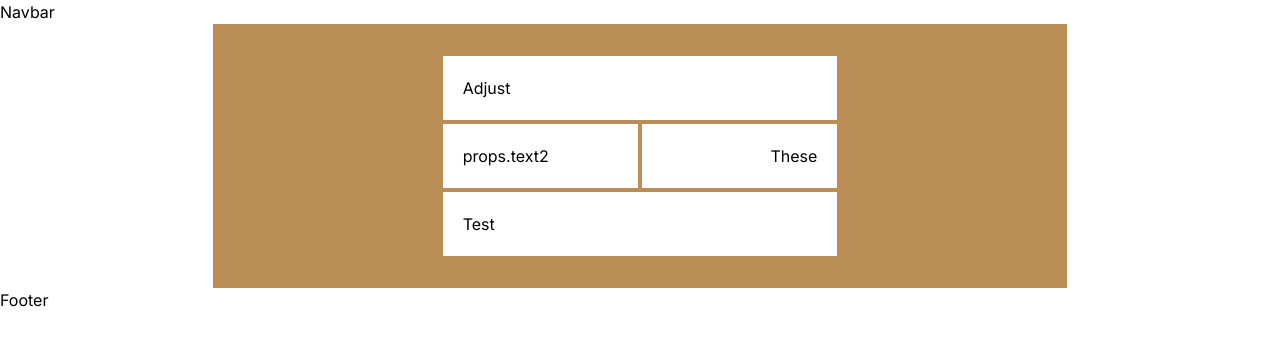
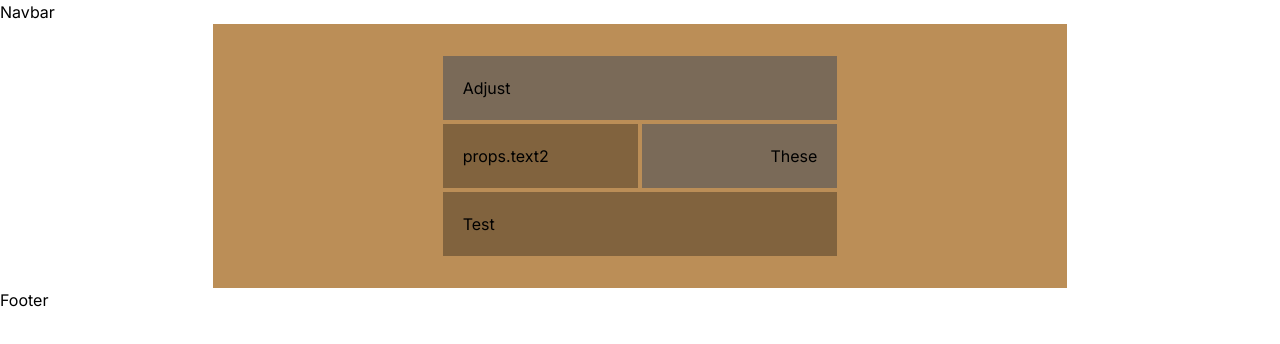
Before and after one commit to acm-ucr/hcg, a Next.js app: page / in a window 1280 px wide. Shown: the top 344 px of the page. Built offline with nearby package versions, Linux system fonts and the light colour scheme.

Commit message:
Changed colors for the inner boxes to be appropriate colors

```diff
--- a/src/components/Example.tsx
+++ b/src/components/Example.tsx
@@ -1,14 +1,14 @@
 const Example = (props: { text1: string; text2: string; text3: string }) => {
   return (
     <div className="bg-hcg-gold flex w-2/3 flex-col items-center gap-1 justify-self-center p-8">
-        <div className="bg-hcg-white w-1/2 p-5 text-left">{props.text1}</div>
+        <div className="bg-hcg-pastel-brown w-1/2 p-5 text-left">{props.text1}</div>
 
         <div className="flex w-1/2 flex-row gap-1">
-            <div className="bg-hcg-white w-full p-5 text-left">props.text2</div>
-            <div className="bg-hcg-white w-full p-5 text-right">{props.text2}</div>
+            <div className="bg-hcg-medium-brown w-full p-5 text-left">props.text2</div>
+            <div className="bg-hcg-pastel-brown w-full p-5 text-right">{props.text2}</div>
         </div>
 
-        <div className="bg-hcg-white w-1/2 p-5 text-left">Test</div>
+        <div className="bg-hcg-medium-brown w-1/2 p-5 text-left">Test</div>
     </div>
   );
 };
```
